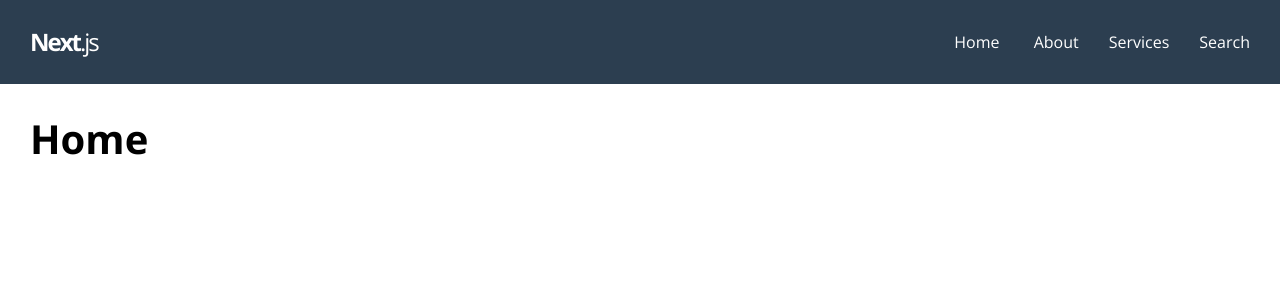
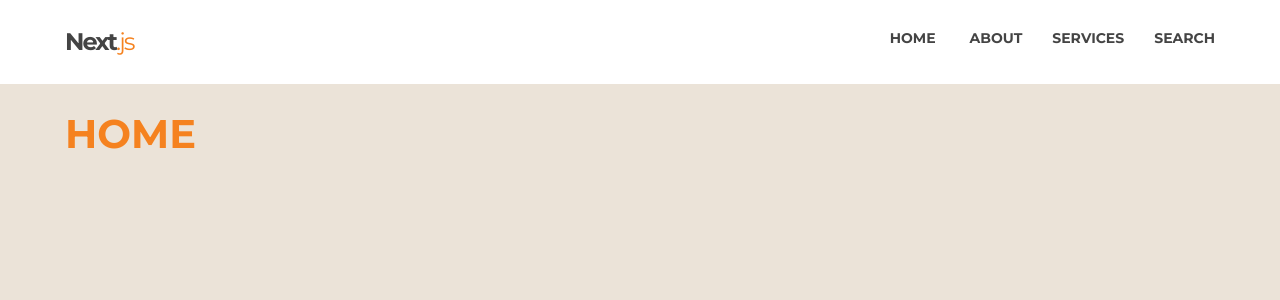
Before and after one commit to mateusmiguel/nextjs, a Next.js app: page / in a window 1280 px wide. Shown: the top 300 px of the page. Built offline with nearby package versions, Linux system fonts and the light colour scheme.

Commit message:
Search Icon

```diff
--- a/layouts/Layout.js
+++ b/layouts/Layout.js
@@ -7,8 +7,10 @@ const Layout = ({children}) => {
   return (
     <>
       <header className="header">
+        <div className="contained">
           <div className="logo">Next<span>.js</span></div>
           <Menu />
+        </div>
       </header>
 
       <main className="main">
--- a/package.json
+++ b/package.json
@@ -12,10 +12,10 @@
     "node-sass": "^4.12.0",
     "react": "^16.10.1",
     "react-debounce-input": "^3.2.2",
-    "react-dom": "^16.10.1",
-    "react-filter-search": "^1.0.8"
+    "react-dom": "^16.10.1"
   },
   "scripts": {
     "dev": "next"
-  }
+  },
+  "devDependencies": {}
 }
--- a/styles/base/_base.scss
+++ b/styles/base/_base.scss
@@ -4,4 +4,5 @@ body {
   "header"
   "main"
   "footer";
+  background: $base-bg;
 }
--- a/styles/base/_colors.scss
+++ b/styles/base/_colors.scss
@@ -1,8 +1,13 @@
 //Define colors
 $white:           #fff;
+$silver:          #EBE3D8;
+$silver-darker:   #444444;
 $blue:            #2c3e50;
 $blue-darker:     #13101D;
+$orange:          #F5821F;
 
 // Define project colors
-$base-color:      $blue;
+$base-color:      $orange;
 $darker-color:    $blue-darker;
+$base-bg:         $silver;
+$base-text:       $silver-darker;
--- a/styles/base/_fonts.scss
+++ b/styles/base/_fonts.scss
@@ -1 +1,2 @@
-@import url('https://fonts.googleapis.com/css?family=Open+Sans:300,400,700&display=swap');
+@import url('https://fonts.googleapis.com/css?family=Montserrat:400,700&display=swap');
+@import url('https://fonts.googleapis.com/css?family=Open+Sans:300,400,500,700&display=swap');
--- a/styles/base/_typo.scss
+++ b/styles/base/_typo.scss
@@ -1,26 +1,31 @@
 // Font Family
-$font-family: 'Open Sans', serif;
+$ff-open: 'Open Sans',
+serif;
+$ff-serrat:'Montserrat',
+sans-serif;
+
+$font-family: $ff-serrat;
 
 // Base Font for HTML
-$base-font-size: 16px;
+$base-font-size: 15px;
 
 // Paragraph Styles
-$paragraph-color      : #505050;
-$paragraph-size       : rem(17px);
+$paragraph-color : #505050;
+$paragraph-size : rem(17px);
 $paragraph-line-height: 1.5em;
-$paragraph-margin     : 20px;
+$paragraph-margin : 20px;
 
-// Header Styles
-$header-color      : #000000;
-$header-size       : rem(40px);
+// Header Styleskk
+$header-color : #000000;
+$header-size : rem(40px);
 $header-line-height: 1.25em;
-$header-margin     : $paragraph-margin * 1.2;
+$header-margin : $paragraph-margin * 1.2;
 
 // Blockquote Styles
-$blockquote-color      : #505050;
-$blockquote-size       : rem(23px);
+$blockquote-color : #505050;
+$blockquote-size : rem(23px);
 $blockquote-line-height: 1.5em;
-$blockquote-margin     : $paragraph-margin * 1.5;
+$blockquote-margin : $paragraph-margin * 1.5;
 
 // Links
 $link-color: #459bd9;
@@ -41,7 +46,9 @@ $border-color: #DADADA;
 \*------------------------------------*/
 
 // Make type normal across browsers
-*, html, body {
+*,
+html,
+body {
   font-size: $base-font-size;
   font-family: $font-family;
   -webkit-font-smoothing: antialiased;
@@ -50,13 +57,23 @@ $border-color: #DADADA;
   -ms-text-size-adjust: 100%;
 }
 
+*::focus {
+  outline: none;
+}
 
 // Headers
-h1, h2, h3, h4, h5, h6 {
+h1,
+h2,
+h3,
+h4,
+h5,
+h6 {
   margin-top: $header-margin * 1.5;
   color: $header-color;
   line-height: $header-line-height;
   font-weight: 700;
+  text-transform: uppercase;
+  color: $base-color;
 
   &:first-child {
     margin-top: 0;
@@ -116,6 +133,10 @@ a {
 
   &:hover {
     color: darken($link-color, 20%);
+  }
+
+  &:focus {
+    outline: none;
   }
 }
 
@@ -186,7 +207,9 @@ table {
   border-collapse: collapse;
 }
 
-table, td, th {
+table,
+td,
+th {
   border: 1px solid $border-color;
   text-align: left;
 }
@@ -195,7 +218,8 @@ th {
   font-weight: $font-weight-bold;
 }
 
-th, td {
+th,
+td {
   padding: 15px;
 }
 
--- a/styles/components/_header.scss
+++ b/styles/components/_header.scss
@@ -1,18 +1,26 @@
 .header {
   grid-area: header;
-  background: $base-color;
+  background: $white;
   padding: 30px;
-  display: flex;
-  justify-content: space-between;
   align-items: center;
+  > div {
+    display: flex;
+    justify-content: space-between;
+    margin: 0 auto;
+    max-width: 1200px;
+    padding: 0 25px;
+    box-sizing: border-box;
+
+  }
 
   .logo {
-    color: $white;
+    color: $base-text;
     font-size: 24px;
     font-weight: 700;
     letter-spacing: -2px;
     > span {
       font-weight: 300;
+      color: $base-color;
     }
   }
 }
--- a/styles/components/_main.scss
+++ b/styles/components/_main.scss
@@ -1,4 +1,8 @@
 .main {
   grid-area: main;
-  padding: 30px;
+  width: 100%;
+  max-width: 1200px;
+  padding: 25px;
+  margin: 0 auto;
+  box-sizing: border-box;;
 }
--- a/styles/components/_nav.scss
+++ b/styles/components/_nav.scss
@@ -1,10 +1,13 @@
 .nav {
   a {
-    color: $white;
+    font-size: 14px;
+    margin: 15px;
+    color: $base-text;
     text-decoration: none;
-    margin: 15px;
+    text-transform: uppercase;
+    font-weight: bold;
     &:hover {
-      text-decoration: underline;
+     color: $base-color;
     }
     &:first-child {
       margin-left: 0;
--- a/styles/components/_search.scss
+++ b/styles/components/_search.scss
@@ -1,14 +1,46 @@
 .search {
-  input {
-    padding: 4px;
+  form {
+    position: relative;
+    display: inline;
+    input {
+      padding: 15px;
+      border: 1px #bbb solid;
+      background: transparent;
+      border-radius: 30px;
+      margin-bottom: 30px;
+      font-size:15px;
+      font-family: $ff-open;
+      min-width: 380px;
+      box-sizing: border-box;
+      &:focus {
+        outline: none;
+      }
+    }
+    button {
+      position: absolute;
+      right: 0;
+    }
   }
   ul {
-    columns: 2;
+    display: grid;
+	  grid-template-columns: 1fr 1fr;
+	  grid-gap: 10px;
+    margin: 0;
+    padding: 0;
     li {
+      text-transform: capitalize;
       list-style-type: none;
       margin: 0;
-      padding: 6px 0;
-      border-bottom: 1px #ebebeb solid;
+      padding: 10px 0 0 0;
+      border-top: 1px #BBB solid;
+      text-align: left;
+      font-size: 15px;
+      line-height: 19px;
+      font-weight: 500;
+      letter-spacing: 0;
+      white-space: nowrap;
+      overflow: hidden;
+      text-overflow: ellipsis;
     }
   }
 }
--- a/styles/styles.scss
+++ b/styles/styles.scss
@@ -3,8 +3,8 @@
 @import 'mixins/mixins';
 
 // base files
+@import 'base/colors';
 @import 'base/base';
-@import 'base/colors';
 @import 'base/fonts';
 @import 'base/typo';
 
```
Also changed, not shown: pages/search.js (+6 -11 lines), assets/images/search.svg (added), 1 other file (tests, documents, lock files or other folders). Lines whose indentation alone changed are shown as unchanged.
